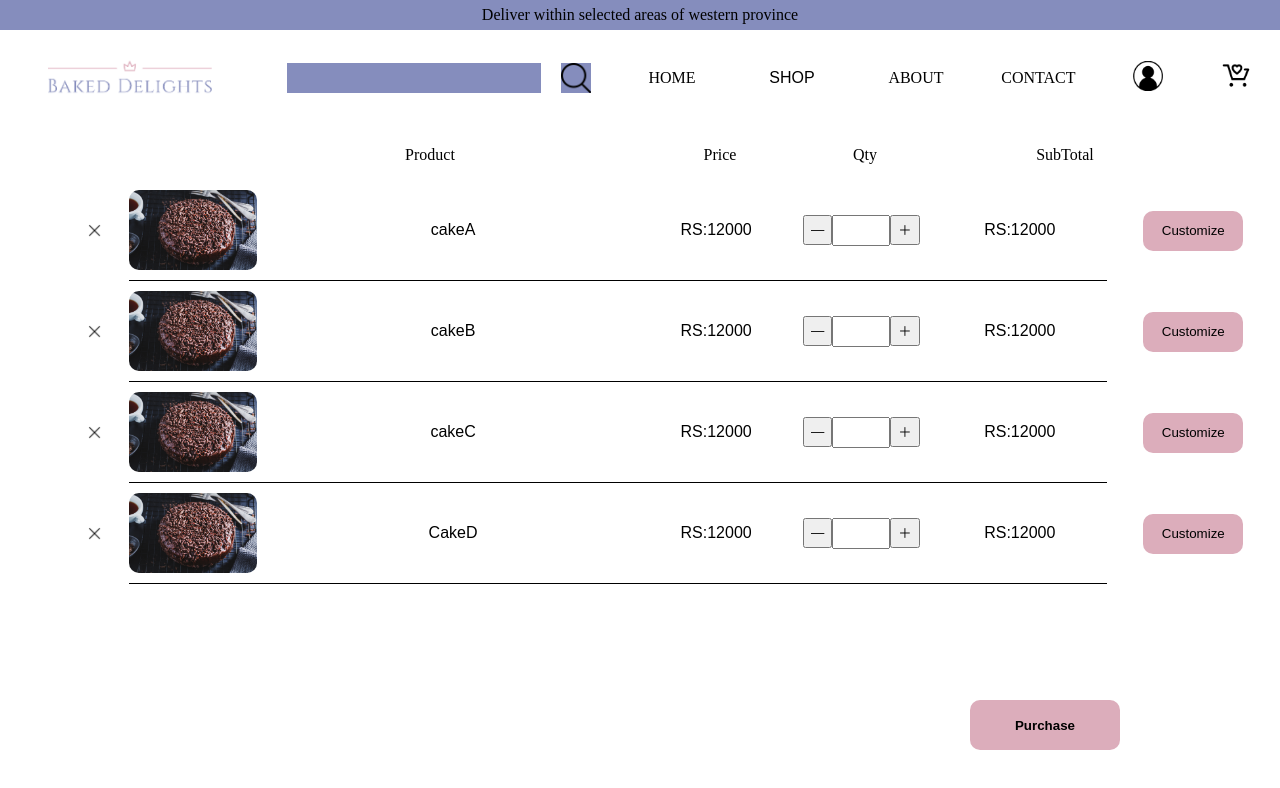
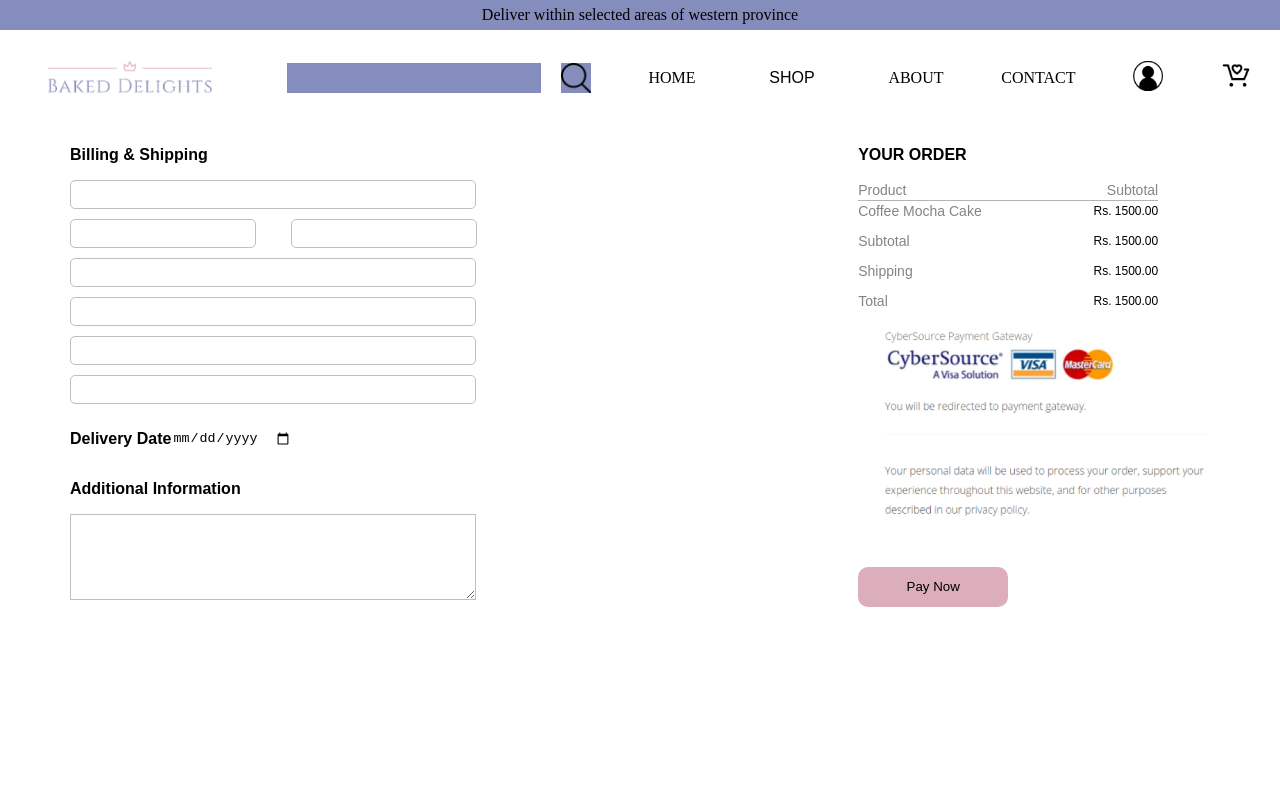
Before and after one commit to VishathAmarasinghe/BakedDelights, a React (Create React App) app: page / in a window 1280 px wide. Shown: the top 788 px of the page. Built offline with nearby package versions, Linux system fonts and the light colour scheme.

Commit message:
Added Billing form
containing total billing details

```diff
--- a/src/App.js
+++ b/src/App.js
@@ -4,6 +4,7 @@ import HomePage from './Pages/HomePage';
 import CelebrationCakePage from './Pages/CelebrationCakePage';
 import SingleCakePage from './Pages/SingleCakePage';
 import SelectedItems from './Pages/SelectedItems';
+import BillingPage from './Pages/BillingPage';
 
 function App() {
   return (
@@ -11,7 +12,8 @@ function App() {
       {/* <HomePage></HomePage> */}
       {/* <CelebrationCakePage></CelebrationCakePage> */}
       {/* <SingleCakePage></SingleCakePage> */}
-      <SelectedItems></SelectedItems>
+      {/* <SelectedItems></SelectedItems> */}
+      <BillingPage></BillingPage>
     </div>
   );
 }
--- /dev/null
+++ b/src/Pages/BillingPage.js
@@ -0,0 +1,16 @@
+import React from 'react'
+import Bill from '../components/Bill/Bill'
+import Header from '../components/header/header'
+import UpperNotificationBar from '../components/UpperNoficiationBar/UpperNotificationBar'
+
+function BillingPage() {
+  return (
+    <div>
+        <UpperNotificationBar></UpperNotificationBar>
+        <Header></Header>
+        <Bill></Bill>
+    </div>
+  )
+}
+
+export default BillingPage
--- /dev/null
+++ b/src/components/Bill/Bill.css
@@ -0,0 +1,98 @@
+.billShipcontainer{
+    /* border: 2px solid black; */
+    display: flex;
+    flex-direction: row;
+    height: 500px;
+    font-family: 'Poppins', sans-serif;
+}
+
+.shippingContainer{
+    /* border: 2px solid red; */
+    width: 70%;
+    margin-left: 70px;
+}
+
+.purchaseinfor{
+    /* border: 2px solid green; */
+    width: 40%;
+    display: flex;
+    flex-direction: column;
+    margin-left: 50px;
+}
+.billtext{
+    font-weight: 600;
+}
+
+.inputs{
+    width: 400px;
+    height: 25px;
+    margin-bottom: 10px;
+    border: 1px solid rgb(192, 190, 190);
+    border-radius: 5px;
+}
+.namecontainer{
+    display: flex;
+    flex-direction: row;
+}
+.sd{
+    width: 180px;
+    margin-right: 35px;
+}
+
+.datetime{
+    border: none;
+}
+.additionalInfo{
+    width: 400px;
+    height: 80px;
+    border: 1px solid rgb(192, 190, 190);
+}
+
+.columnadder{
+    display: flex;
+    border-bottom: 1px solid rgb(181, 180, 180);
+    width: 300px;
+    align-items: center;
+    justify-content: space-between;
+    height: 20px;
+}
+.toppinsAdder{
+    display: flex;
+    /* border-bottom: 2px solid rgb(222, 220, 220); */
+    width: 300px;
+    align-items: center;
+    justify-content: space-between;
+    height: 20px;
+    margin-bottom: 10px;
+}
+
+.totaltext{
+    color: rgb(132, 132, 130);
+    font-size: 14px;
+    font-family: 'Poppins', sans-serif;
+}
+.pricetext{
+    font-weight: 400;
+    font-size: 12px;
+    font-family: 'Poppins', sans-serif;
+
+}
+
+.regualtionIMg{
+    width: 350px;
+}
+
+.paybtn{
+    width: 150px;
+    height: 40px;
+    background-color: #DCADBB;
+    border: none;
+    border-radius: 10px;
+    font-family: 'Poppins', sans-serif;
+
+}
+
+.dategetter{
+    display: flex;
+    /* border: 2px solid red; */
+}
--- /dev/null
+++ b/src/components/Bill/Bill.js
@@ -0,0 +1,59 @@
+import React from 'react';
+import './Bill.css';
+import regulations from './regulations.png';
+
+function Bill() {
+  return (
+    <div className='billShipcontainer'>
+        <div className='shippingContainer'>
+            <p className='billtext'>Billing & Shipping</p>
+            <input className='inputs' type="email"></input>
+            <div className='namecontainer'>
+                <input className='inputs sd' type="text"></input>
+                <input className='inputs sd' type="text"></input>
+            </div>
+            <input className='inputs' type="text"></input>
+            <input className='inputs' type="text"></input>
+            <input className='inputs' type="text"></input>
+            <input className='inputs' type="text"></input>
+            <div className='dategetter'>
+                <p className='billtext'>Delivery Date</p>
+                <input className='datetime' type="date"></input>
+            </div>
+            <p className="billtext">Additional Information</p>
+            <textarea className='additionalInfo'></textarea>
+
+        </div>
+        <div className='purchaseinfor'>
+            <p className='billtext'>YOUR ORDER</p>
+            <div className='containerpayments'>
+                <div className='columnadder'>
+                    <p className='totaltext'>Product</p>
+                    <p className='totaltext'>Subtotal</p>
+                </div>
+                <div className='toppinsAdder'>
+                    <p className='totaltext'>Coffee Mocha Cake</p>
+                    <p className='pricetext'>Rs. 1500.00</p>
+                </div>
+                <div className='toppinsAdder'>
+                    <p className='totaltext'>Subtotal</p>
+                    <p className='pricetext'>Rs. 1500.00</p>
+                </div>
+                <div className='toppinsAdder'>
+                    <p className='totaltext'>Shipping</p>
+                    <p className='pricetext'>Rs. 1500.00</p>
+                </div>
+                <div className='toppinsAdder'>
+                    <p className='totaltext'>Total</p>
+                    <p className='pricetext'>Rs. 1500.00</p>
+                </div>
+                <img className='regualtionIMg' src={regulations}></img>
+                <button className='paybtn' type='button'>Pay Now</button>
+            </div>
+
+        </div>
+    </div>
+  )
+}
+
+export default Bill;
```
Also changed, not shown: src/components/Bill/regulations.png (added).
